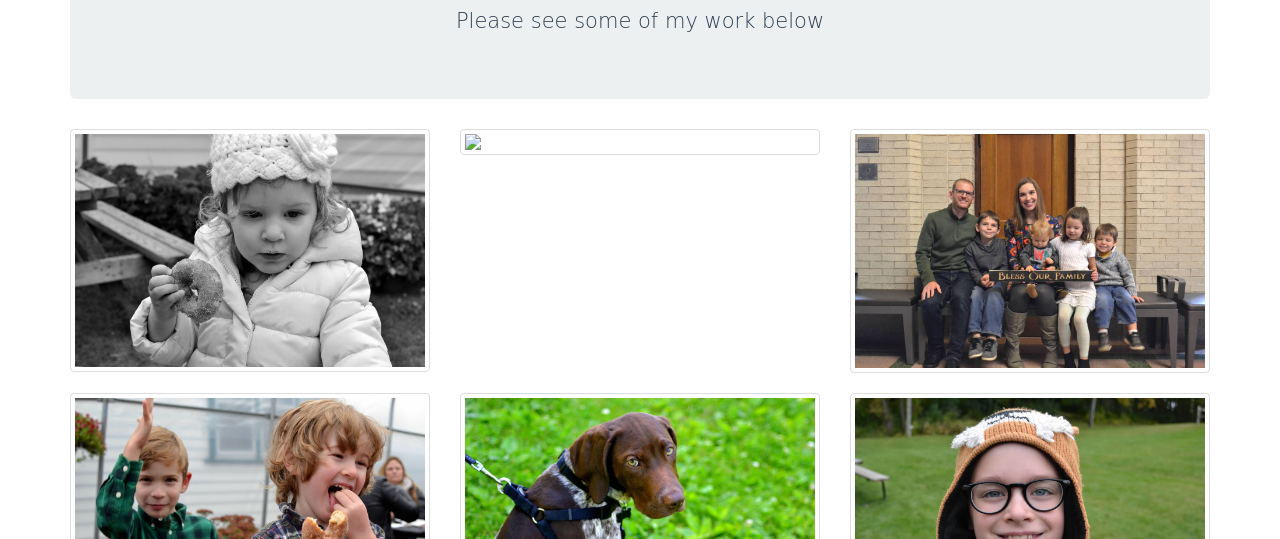
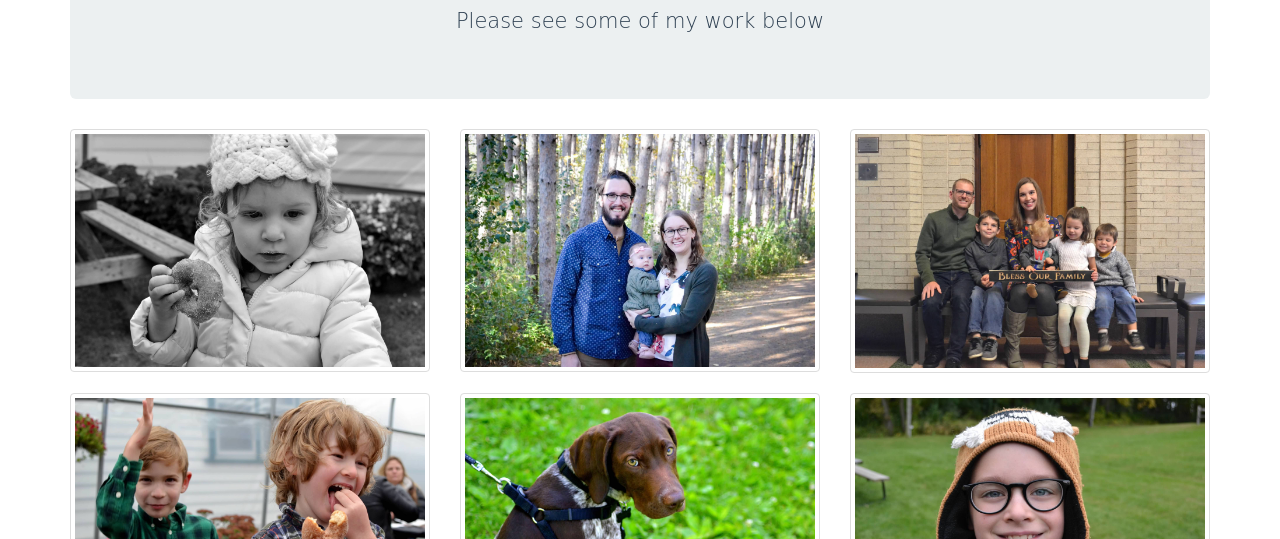
Before and after one commit to leeanch3/leeanch3.github.io, a plain HTML site: page portfolio.html in a window 1280 px wide. Shown: the part 261-800 px from the top of the page. Drawn offline with nearby package versions, Linux system fonts and the light colour scheme; files whose address does not match are found by name.

Commit message:
Update portfolio.html

```diff
--- a/portfolio.html
+++ b/portfolio.html
@@ -44,7 +44,7 @@
       </div>
       <div class="col-lg-4 col-sm-6">
         <div class="thumbnail">
-          <img src="week7images/keenan.jpg">
+          <img src="keenan.jpg">
         </div>
       </div>
       <div class="col-lg-4 col-sm-6">
```
